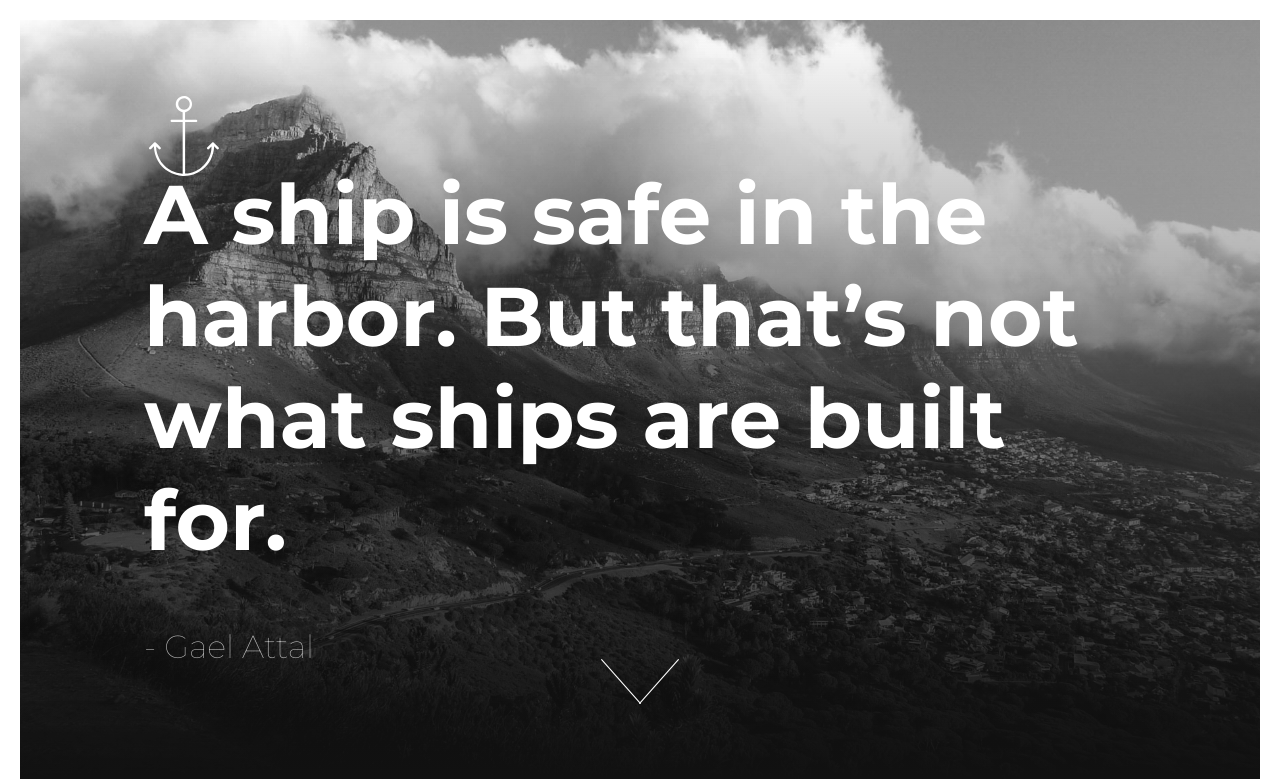
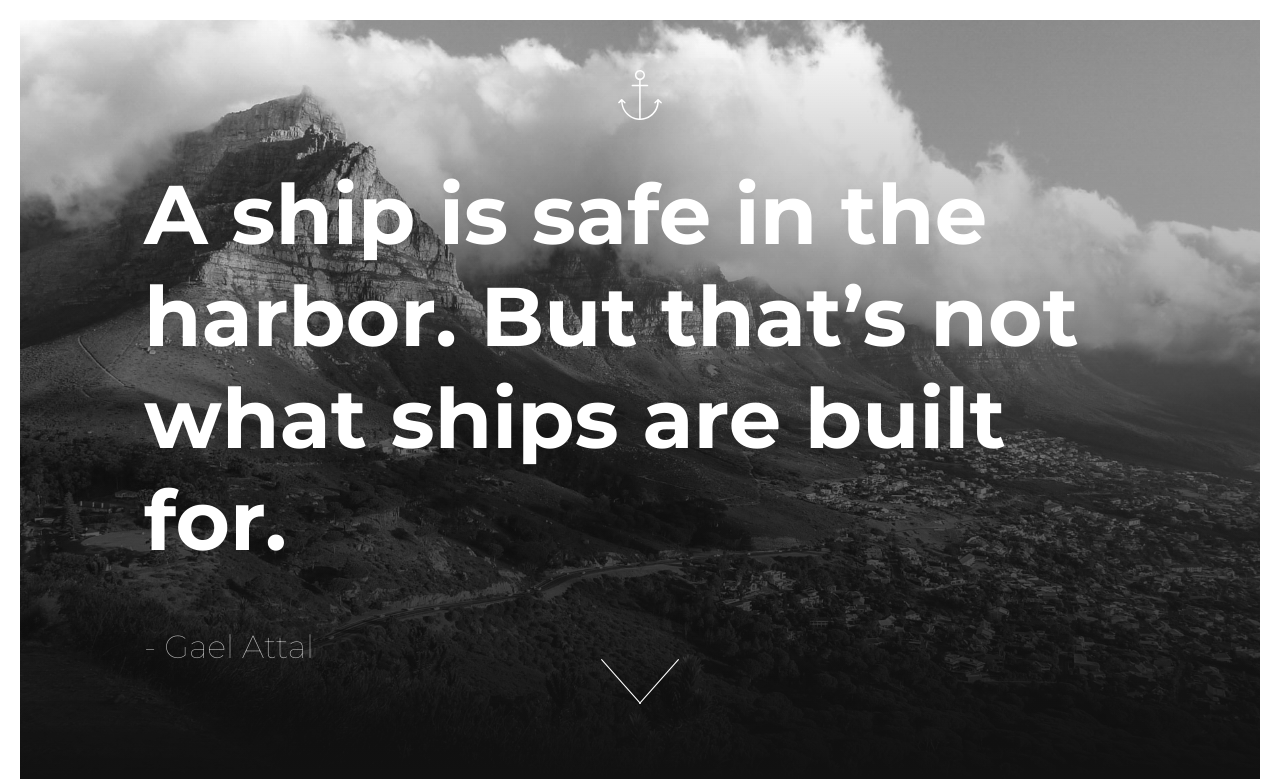
Before and after one commit to krasmcd/smile, a plain HTML site: page index.html in a window 1280 px wide. Shown: the top 779 px of the page. Drawn offline with nearby package versions, Linux system fonts and the light colour scheme; grey boxes are pictures that could not be loaded.

Commit message:
mobile tweaks

```diff
--- a/styles/sass/global/_typography.scss
+++ b/styles/sass/global/_typography.scss
@@ -4,6 +4,10 @@ body, h2, h5 {
 
 h1 {
   font-size: 5.2em;
+
+  @media (max-width: $screen-sm) {
+    font-size: 1.8em;
+  }
 }
 
 h2, footer {
--- a/styles/sass/layouts/_headers.scss
+++ b/styles/sass/layouts/_headers.scss
@@ -177,9 +177,5 @@ header {
       height: $size;
       width: $size;
     }
-
-    &:hover, &.hover {
-      opacity:.65;
-    }
   }
 }
--- a/styles/sass/pages/_home.scss
+++ b/styles/sass/pages/_home.scss
@@ -8,24 +8,15 @@ header.home {
   h2 {
     font-family: 'Montserrat', sans-serif;
     font-size: 2em;
+
+    @media (max-width: $screen-sm) {
+      font-size: 1em;
+    }
   }
 
   .quote {
     margin: auto auto auto 10%;
     text-align: left;
-  }
-
-  .anchor {
-    left: 10%;
-    top: 10%;
-    right: auto;
-    opacity: 1;
-
-    img {
-      $size: 80px;
-      height: $size;
-      width: $size;
-    }
   }
 }
 
```
Also changed, not shown: styles/css/styles.css, 1 other file.
